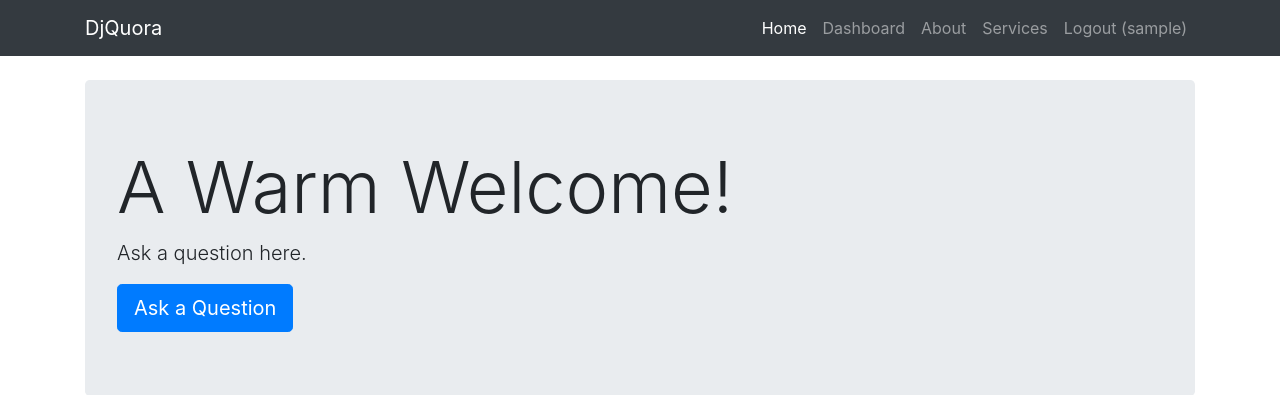
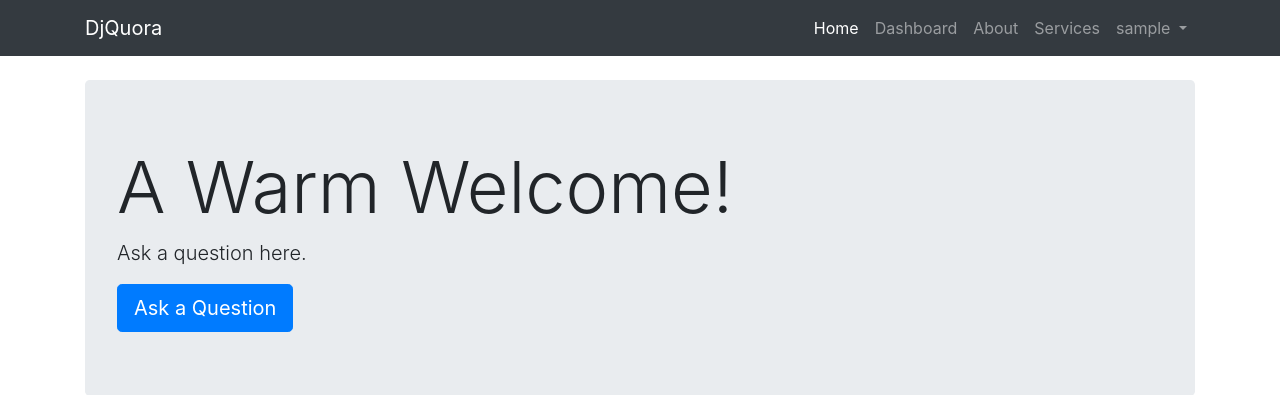
Before and after one commit to iamarav/DjangoQuoraClone, a Django app: page / in a window 1280 px wide. Shown: the top 395 px of the page. Run offline with Django 3.2, Linux system fonts and the light colour scheme; the visitor is signed in with stand-in values (Sample User, id 1); grey boxes labelled with a size stand in for pictures from a placeholder-image service; some libraries are stand-ins or nearby versions.

Commit message:
Working on Profile Page

```diff
--- a/templates/core/base-header.html
+++ b/templates/core/base-header.html
@@ -21,12 +21,20 @@
           <li class="nav-item">
             <a class="nav-link" href="#">Services</a>
           </li>
-          <li class="nav-item">
-            {% if request.user.id %}
-            <a class="nav-link" href="{% url 'logout_page' %}">Logout ({{ request.user.username }})</a>
-            {% else %}
+          {% if request.user.id %}
+          <li class="nav-item dropdown">
+            <a class="nav-link dropdown-toggle" href="#" id="navbarDropdown" role="button" data-toggle="dropdown" aria-haspopup="true" aria-expanded="false">
+              {{ request.user.username }}
+            </a>
+            <div class="dropdown-menu" aria-labelledby="navbarDropdown">
+              <a class="dropdown-item" href="{% url 'profile_page' request.user.username %}">Profile</a>
+              <div class="dropdown-divider"></div>
+              <a class="dropdown-item" href="{% url 'logout_page' %}">Logout</a>
+            </div>
+          {% else %}
+          <li class="nav-item dropdown">
             <a class="nav-link" href="{% url 'login_page' %}">Login</a>
-            {% endif %}
+          {% endif %}
           </li>
         </ul>
       </div>
```
Also changed, not shown: templates/core/template-view-question.html (+6 -3 lines).
